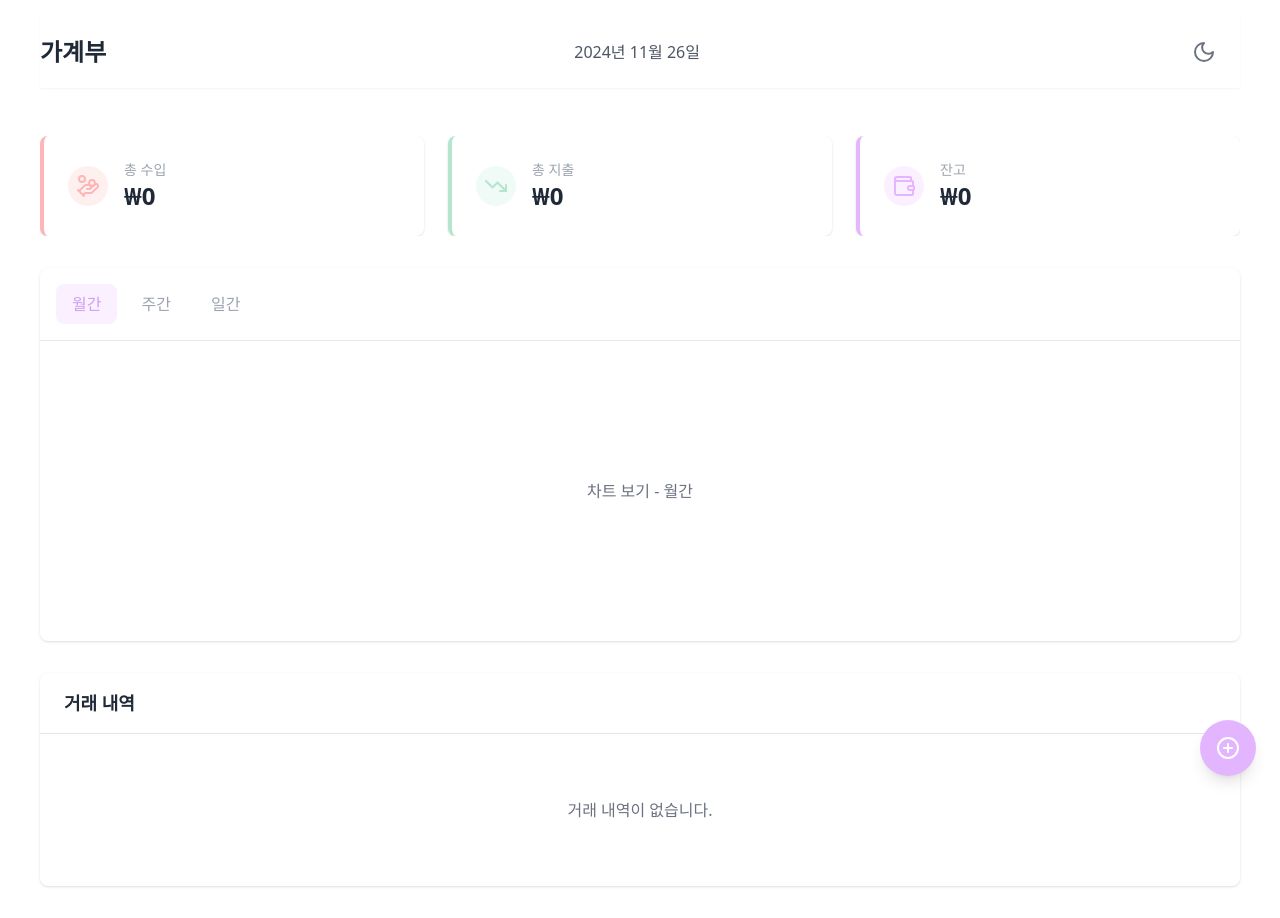
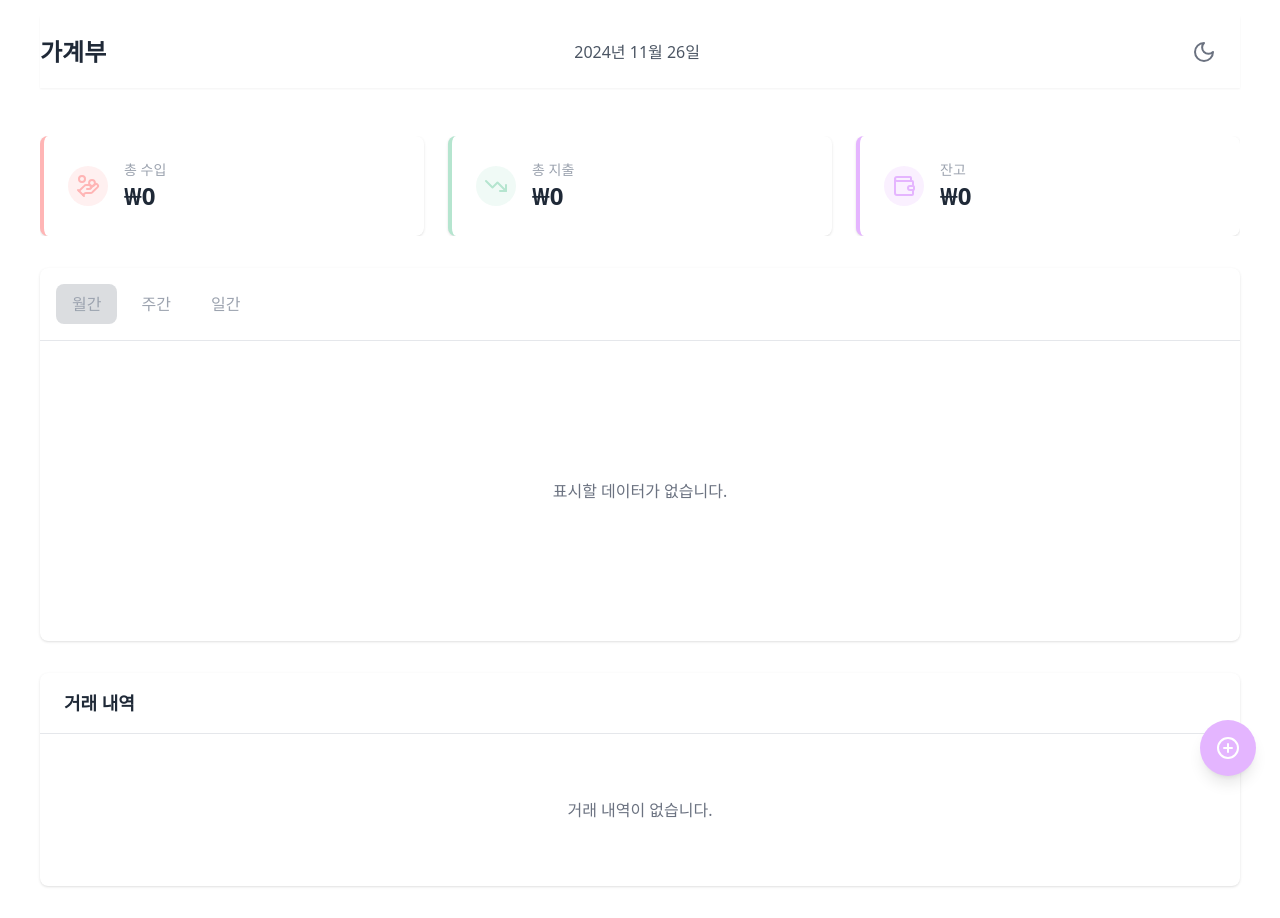
Before and after one commit to Lumire-ee/budget_book, a React (Create React App) app: page / in a window 1280 px wide. Built offline with nearby package versions, Linux system fonts and the light colour scheme.

Commit message:
Chart, dataProcessing 추가 및 기능 구현
차트 데이터 처리 로직 구현

```diff
--- a/src/components/ChartArea.js
+++ b/src/components/ChartArea.js
@@ -1,4 +1,20 @@
-export default function ChartArea({ activeTab, setActiveTab }) {
+import React from "react";
+import {
+  BarChart,
+  Bar,
+  XAxis,
+  YAxis,
+  Tooltip,
+  Legend,
+  ResponsiveContainer,
+} from "recharts";
+import { processData } from "../utils/dataProcessing";
+
+export default function ChartArea({ activeTab, setActiveTab, transactions }) {
+  const data = processData(transactions, activeTab);
+
+  const isDarkMode = document.documentElement.classList.contains("dark");
+
   return (
     <div className="bg-white rounded-lg shadow mb-8 dark:shadow-custom-dark dark:bg-darkbg">
       <div className="border-b dark:border-gray-600">
@@ -9,7 +25,7 @@ export default function ChartArea({ activeTab, setActiveTab }) {
               onClick={() => setActiveTab(tab)}
               className={`px-4 py-2 font-medium rounded-lg mr-2 ${
                 activeTab === tab
-                  ? "bg-[#E4B5FF] bg-opacity-20 text-[#CF9EF0]"
+                  ? "bg-gray-600 bg-opacity-20 text-gray-400"
                   : "text-gray-400 hover:bg-gray-200 dark:hover:bg-gray-600"
               }`}
             >
@@ -19,7 +35,29 @@ export default function ChartArea({ activeTab, setActiveTab }) {
         </div>
       </div>
       <div className="p-6 h-[300px] flex items-center justify-center text-gray-500">
-        차트 보기 - {activeTab}
+        {data.length > 0 ? (
+          <ResponsiveContainer width="100%" height="100%">
+            <BarChart data={data}>
+              <XAxis dataKey="name" />
+              <YAxis />
+              <Tooltip />
+              <Legend
+                formatter={(value) => {
+                  if (value === "Income") return "수입";
+                  if (value === "Expense") return "지출";
+                  return value;
+                }}
+              />
+              <Bar dataKey="Income" fill={isDarkMode ? "#E47373" : "#FFB5B5"} />
+              <Bar
+                dataKey="Expense"
+                fill={isDarkMode ? "#1C7745" : "#B5E5CE"}
+              />
+            </BarChart>
+          </ResponsiveContainer>
+        ) : (
+          "표시할 데이터가 없습니다."
+        )}
       </div>
     </div>
   );
--- /dev/null
+++ b/src/utils/dataProcessing.js
@@ -0,0 +1,44 @@
+export const processData = (transactions, activeTab) => {
+  const groupedData = {};
+
+  transactions.forEach((transaction) => {
+    const date = new Date(transaction.date);
+    let key;
+
+    if (activeTab === "월간") {
+      key = `${date.getFullYear()}-${date.getMonth() + 1}`;
+    } else if (activeTab === "주간") {
+      const startOfWeek = new Date(date);
+      startOfWeek.setDate(date.getDate() - date.getDay() + 1);
+      const endOfWeek = new Date(startOfWeek);
+      endOfWeek.setDate(endOfWeek.getDate() + 6);
+
+      key = `${startOfWeek.getFullYear()}-${
+        startOfWeek.getMonth() + 1
+      }-${startOfWeek.getDate()} ~ ${endOfWeek.getFullYear()}-${
+        endOfWeek.getMonth() + 1
+      }-${endOfWeek.getDate()}`;
+    } else if (activeTab === "일간") {
+      const dayNames = ["일", "월", "화", "수", "목", "금", "토"];
+      key = `${date.getFullYear()}-${date.getMonth() + 1}-${date.getDate()} ${
+        dayNames[date.getDay()]
+      }`;
+    }
+
+    if (!groupedData[key]) {
+      groupedData[key] = { income: 0, expense: 0 };
+    }
+
+    if (transaction.amount > 0) {
+      groupedData[key].income += transaction.amount;
+    } else {
+      groupedData[key].expense += Math.abs(transaction.amount);
+    }
+  });
+
+  return Object.entries(groupedData).map(([key, value]) => ({
+    name: key,
+    Income: value.income,
+    Expense: value.expense,
+  }));
+};
```
